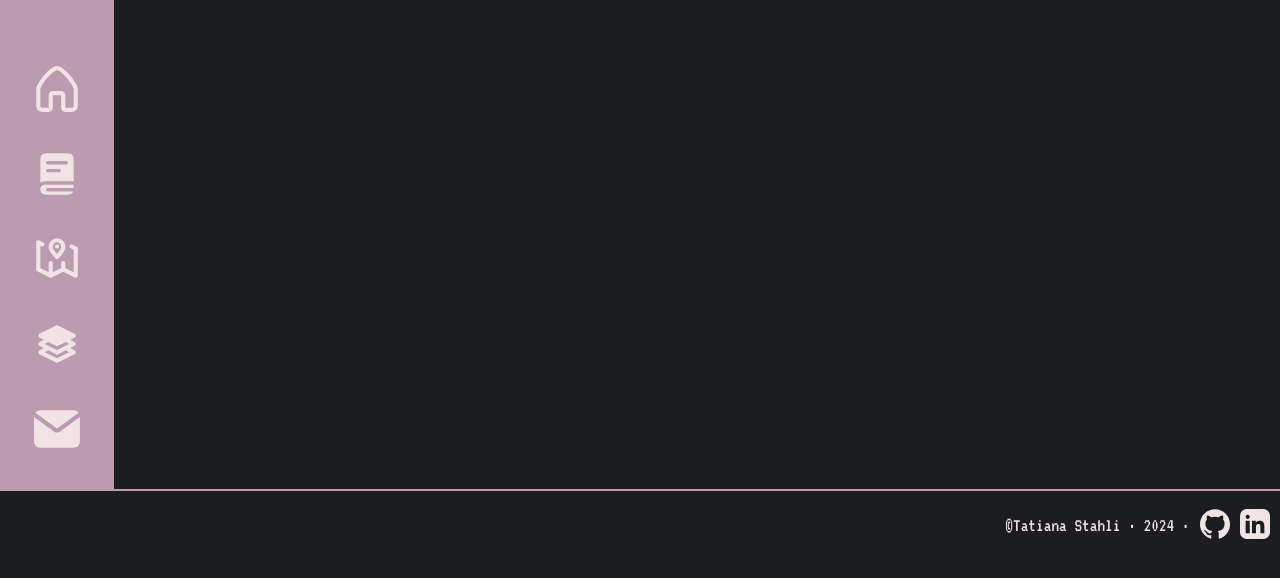
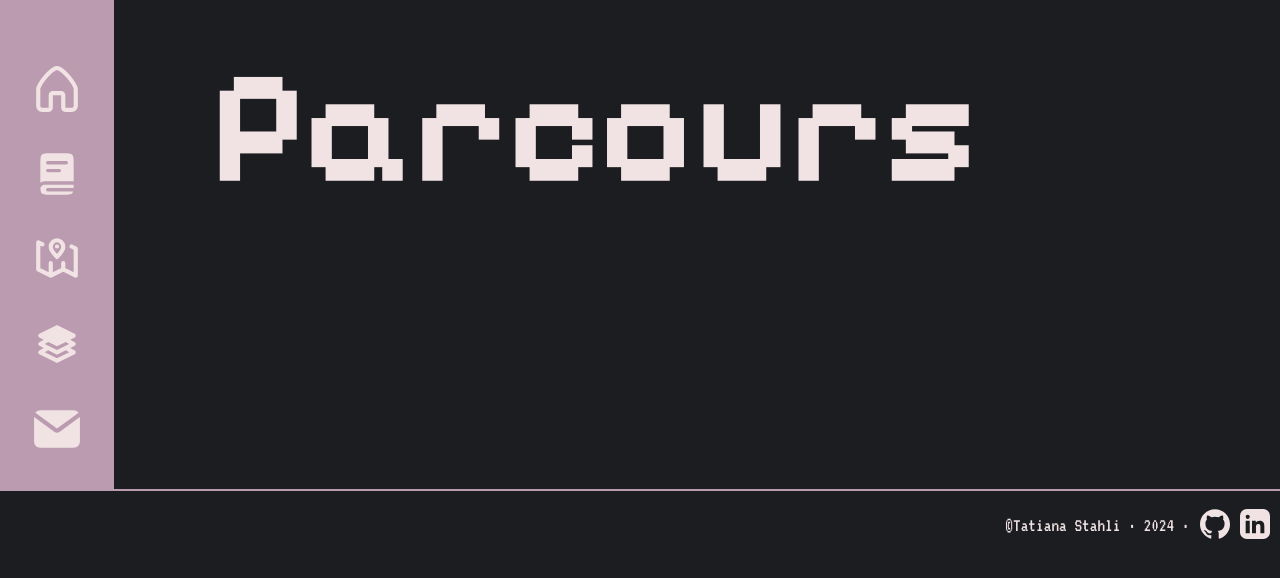
Before and after one commit to tatiana-sthl/portfolio2024, a React (Create React App) app: page /cv in a window 1280 px wide. Shown: the top 578 px of the page. Built offline with nearby package versions, Linux system fonts and the light colour scheme.

Commit message:
start working on cv page

```diff
--- a/src/pages/Cv.js
+++ b/src/pages/Cv.js
@@ -1,9 +1,12 @@
 import React from 'react';
-
+import '../styles/pages/_cv.scss';
 
 function Cv() {
     return (
       <>
+      <div>
+          <h1>Parcours</h1>
+      </div>
       </>
     )
 }
--- /dev/null
+++ b/src/styles/pages/_cv.scss
@@ -0,0 +1 @@
+@import '../base.scss';
```
Also changed, not shown: src/pages/Contact.js (indentation only).
